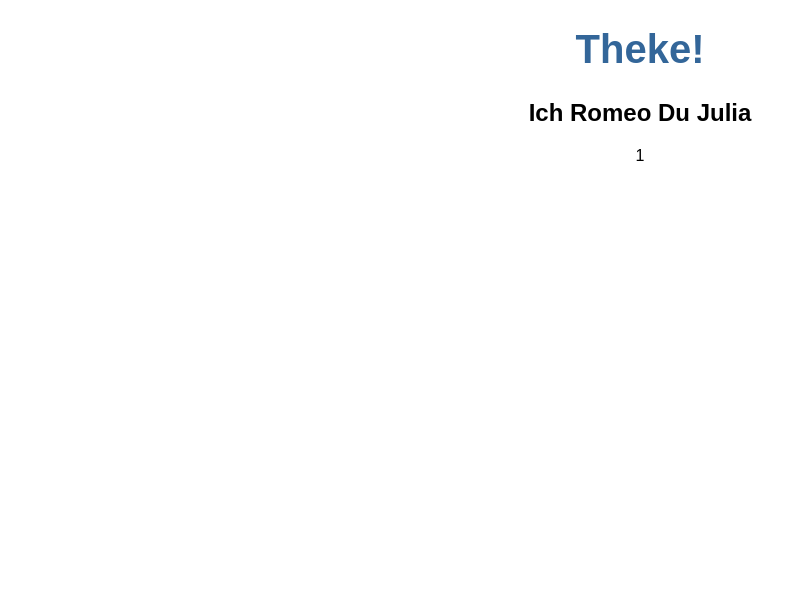
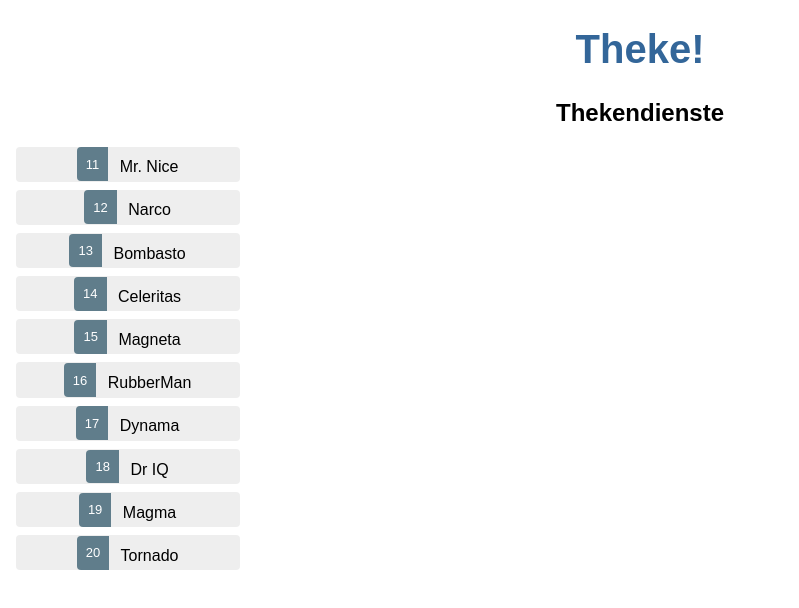
Before and after one commit to agitheking/theke, an Angular app: page / in a window 1280 px wide. Shown: the top 608 px of the page, without its empty margins (0-799 px from the left). Built offline with nearby package versions, Linux system fonts and the light colour scheme.

Commit message:
show shift details

```diff
--- a/src/app/mock_shifts.ts
+++ b/src/app/mock_shifts.ts
@@ -1,14 +1,14 @@
-import { Hero } from './hero';
+import { Shift } from './shift';
 
-export const HEROES: Hero[] = [
-  { id: 11, name: 'Mr. Nice' },
-  { id: 12, name: 'Narco' },
-  { id: 13, name: 'Bombasto' },
-  { id: 14, name: 'Celeritas' },
-  { id: 15, name: 'Magneta' },
-  { id: 16, name: 'RubberMan' },
-  { id: 17, name: 'Dynama' },
-  { id: 18, name: 'Dr IQ' },
-  { id: 19, name: 'Magma' },
-  { id: 20, name: 'Tornado' }
+export const SHIFTS: Shift[] = [
+    { id: 11, name: 'Mr. Nice', start: '12.13.2019 12:12' },
+    { id: 12, name: 'Narco', start: '12.13.2019 12:12' },
+    { id: 13, name: 'Bombasto', start: '12.13.2019 12:12' },
+    { id: 14, name: 'Celeritas', start: '12.13.2019 12:12' },
+    { id: 15, name: 'Magneta', start: '12.13.2019 12:12' },
+    { id: 16, name: 'RubberMan', start: '12.13.2019 12:12' },
+    { id: 17, name: 'Dynama', start: '12.13.2019 12:12' },
+    { id: 18, name: 'Dr IQ', start: '12.13.2019 12:12' },
+    { id: 19, name: 'Magma', start: '12.13.2019 12:12' },
+    { id: 20, name: 'Tornado', start: '12.13.2019 12:12' }
 ];
--- /dev/null
+++ b/src/app/shift-detail/shift-detail.component.html
@@ -0,0 +1,7 @@
+<div *ngIf="shift">
+
+    <h2>{{shift.name}}</h2>
+    <div><span>{{shift.id}}</span>{{shift.name}}</div>
+    <label for=""></label>name:
+    <div><input type="text" placeholder="name" [(ngModel)]="shift.name"/></div>
+    </div>
--- /dev/null
+++ b/src/app/shift-detail/shift-detail.component.ts
@@ -0,0 +1,19 @@
+import { Component, OnInit, Input } from '@angular/core';
+import {Shift} from '../shift';
+import { from } from 'rxjs';
+
+@Component({
+  selector: 'app-shift-detail',
+  templateUrl: './shift-detail.component.html',
+  styleUrls: ['./shift-detail.component.styl']
+})
+export class ShiftDetailComponent implements OnInit {
+
+  @Input() shift:Shift;
+
+  constructor() { }
+
+  ngOnInit() {
+  }
+
+}
--- /dev/null
+++ b/src/app/shift.service.ts
@@ -0,0 +1,16 @@
+import { Injectable } from '@angular/core';
+import {Shift} from './shift';
+import { Observable, of } from 'rxjs';
+import {SHIFTS} from './mock_shifts';
+
+@Injectable({
+  providedIn: 'root'
+})
+export class ShiftService {
+
+  constructor() { }
+
+  getShifts (): Observable<Shift[]>{
+    return of (SHIFTS);
+  }
+}
--- a/src/app/shift.ts
+++ b/src/app/shift.ts
@@ -1,4 +1,5 @@
 export class Shift {
     id: number;
     name: string;
-  }
+    start: string;
+}
--- a/src/app/shifts/shifts.component.html
+++ b/src/app/shifts/shifts.component.html
@@ -1,2 +1,11 @@
-<h2>{{shift.name}}</h2>
-<div>{{shift.id}}</div>
+<h2>Thekendienste</h2>
+
+<ul class="shifts">
+<li [class.selected]="shifts === selectedShift" *ngFor="let shift of shifts" (click)="onSelect(shift)">
+  <span class="badge">{{shift.id}}</span>{{shift.name}}
+
+
+</li>
+</ul>
+
+<app-shift-detail [shift]="selectedShift"></app-shift-detail>
--- a/src/app/shifts/shifts.component.styl
+++ b/src/app/shifts/shifts.component.styl
@@ -0,0 +1,48 @@
+/* HeroesComponent's private CSS styles */
+.selected {
+  background-color: #CFD8DC !important;
+  color: white;
+}
+.shifts {
+  margin: 0 0 2em 0;
+  list-style-type: none;
+  padding: 0;
+  width: 15em;
+}
+.shifts li {
+  cursor: pointer;
+  position: relative;
+  left: 0;
+  background-color: #EEE;
+  margin: .5em;
+  padding: .3em 0;
+  height: 1.6em;
+  border-radius: 4px;
+}
+.shifts li.selected:hover {
+  background-color: #BBD8DC !important;
+  color: white;
+}
+.shifts li:hover {
+  color: #607D8B;
+  background-color: #DDD;
+  left: .1em;
+}
+.shifts .text {
+  position: relative;
+  top: -3px;
+}
+.shifts .badge {
+  display: inline-block;
+  font-size: small;
+  color: white;
+  padding: 0.8em 0.7em 0 0.7em;
+  background-color: #607D8B;
+  line-height: 1em;
+  position: relative;
+  left: -1px;
+  top: -4px;
+  height: 1.8em;
+  margin-right: .8em;
+  border-radius: 4px 0 0 4px;
+}
--- a/src/app/shifts/shifts.component.ts
+++ b/src/app/shifts/shifts.component.ts
@@ -1,5 +1,9 @@
 import { Component, OnInit } from '@angular/core';
 import { Shift } from '../shift';
+import { SHIFTS } from '../mock_shifts';
+import {ShiftService} from '../shift.service';
+
+import { from } from 'rxjs';
 
 @Component({
   selector: 'app-shifts',
@@ -8,11 +12,22 @@ import { Shift } from '../shift';
 })
 export class ShiftsComponent implements OnInit {
 
-  shift: Shift = { id: 1, name: 'Ich Romeo Du Julia' };
+  shift: Shift = { id: 1, name: 'Ich Romeo Du Julia', start: '12.12.2019 12:12' };
 
-  constructor() { }
+  selectedShift: Shift;
+
+  shifts: Shift[];
+
+  constructor(private shiftService: ShiftService) { }
 
   ngOnInit() {
+    this.getShifts();
+  }
+  onSelect(shift: Shift): void {
+    this.selectedShift = shift;
   }
 
+  getShifts () {
+   this.shiftService.getShifts().subscribe(shifts => this.shifts = shifts);
+  }
 }
```
Also changed, not shown: src/app/app.module.ts (+7 -2 lines), src/app/shift-detail/shift-detail.component.styl (added), 2 other files (tests, documents, lock files or other folders).
